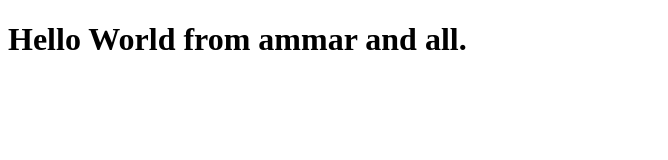
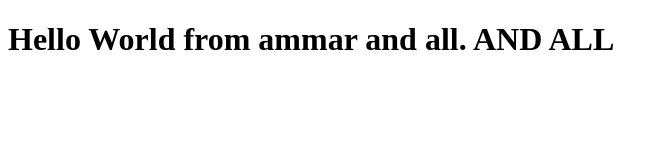
Before and after one commit to ammarabrahani/Bootcamp2020Sample, a plain HTML site: page index.html in a window 1280 px wide. Shown: the whole page, without its empty margins (0-668 px from the left). Drawn offline with Linux system fonts and the light colour scheme.

Commit message:
Updated index.html

```diff
--- a/index.html
+++ b/index.html
@@ -6,6 +6,6 @@
     <title>Document</title>
 </head>
 <body>
-    <h1>Hello World from ammar and all.</h1>
+    <h1>Hello World from ammar and all. AND ALL</h1>
 </body>
 </html>
```
